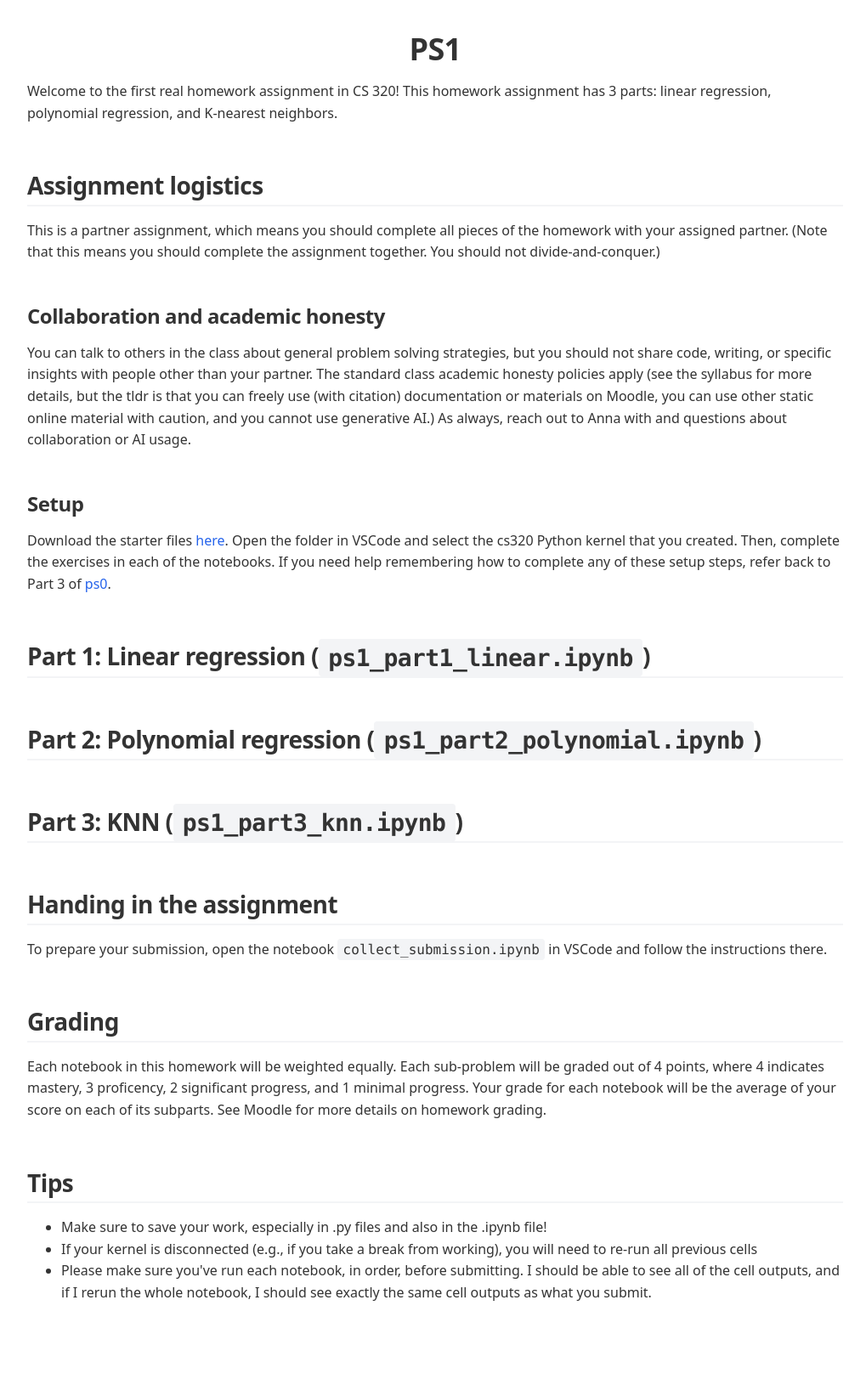
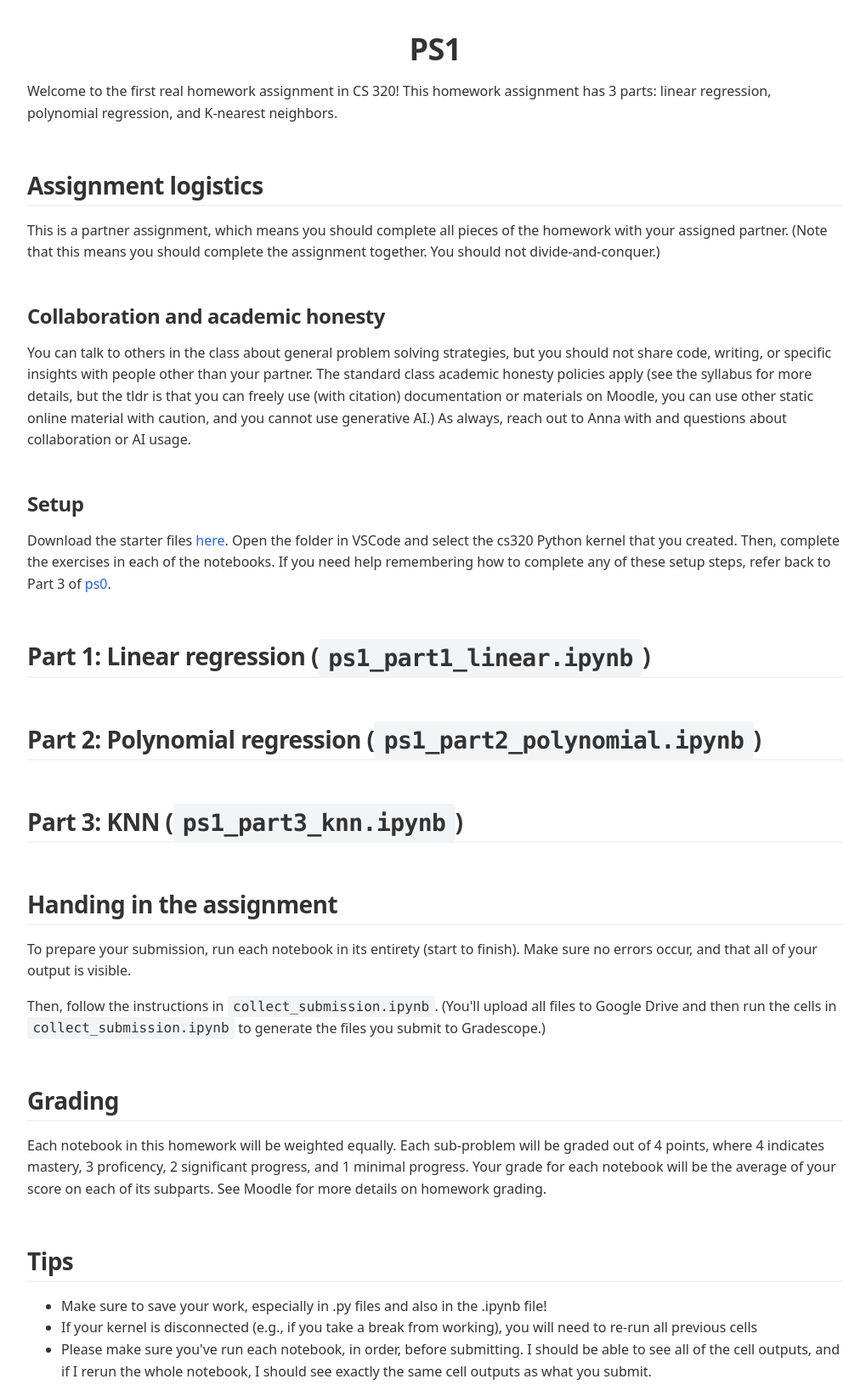
Before and after one commit to annapmeyer/annapmeyer.github.io, a Jekyll site: the page built from _pages/teaching/2026-1winter-cs320/assignments/ps1/ps1.html, in a window 1280 px wide. Shown: the whole page at 85% size, without its empty margins (128-1147 px from the left). Built offline with Jekyll 4.4.1, drawn with Linux system fonts in a browser that asks for light colours; before the commit the page ends 1550 px from its top, so only the background shows below that.

Commit message:
update submission instructions

```diff
--- a/_pages/teaching/2026-1winter-cs320/assignments/ps0/ps0.html
+++ b/_pages/teaching/2026-1winter-cs320/assignments/ps0/ps0.html
@@ -307,7 +307,9 @@ with a comment starting with <b><b>Task</b></b> or with a comment <code>#todo</c
 <div class="outline-text-2" id="text-orgaf9c747">
 <p>
 You need to hand in Part 3 on Gradescope as a pdf and a zip file.
-To do so, open the notebook <code>collect_submission.ipynb</code> in VSCode.  Follow the instructions there.
+To generate these files, we are using Google Colab. Follow the instructions in <code>collect_submission.ipynb</code>.
+(The first step is to run your entire notebook from start to end, making sure that no errors occur and that all your
+outputs are visible. Next, you'll upload all files in the PS0 directory to Google Drive.)
 </p>
 </div>
 </div>
--- a/_pages/teaching/2026-1winter-cs320/assignments/ps1/ps1.html
+++ b/_pages/teaching/2026-1winter-cs320/assignments/ps1/ps1.html
@@ -255,7 +255,11 @@ setup steps, refer back to Part 3 of <a href="https://annapmeyer.github.io/teach
 <h2 id="orgac15d6b">Handing in the assignment</h2>
 <div class="outline-text-2" id="text-orgac15d6b">
 <p>
-To prepare your submission, open the notebook <code>collect_submission.ipynb</code> in VSCode and follow the instructions there.
+  To prepare your submission, run each notebook in its entirety (start to finish). Make sure no errors occur, and that
+all of your output is visible.</p>
+<p>
+Then, follow the instructions in <code>collect_submission.ipynb</code>. (You'll upload all files to Google Drive and then run
+the cells in <code>collect_submission.ipynb</code> to generate the files you submit to Gradescope.)
 </p>
 </div>
 </div>
```
Also changed, not shown: 4 other files.
